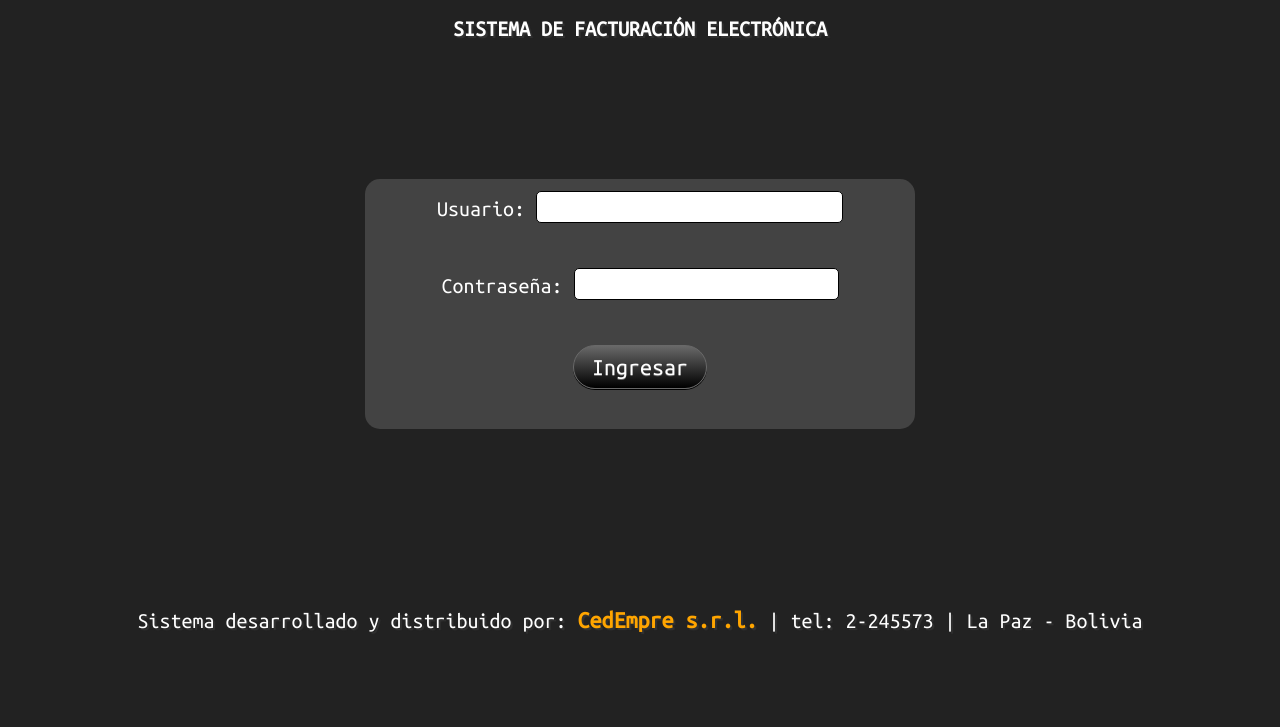
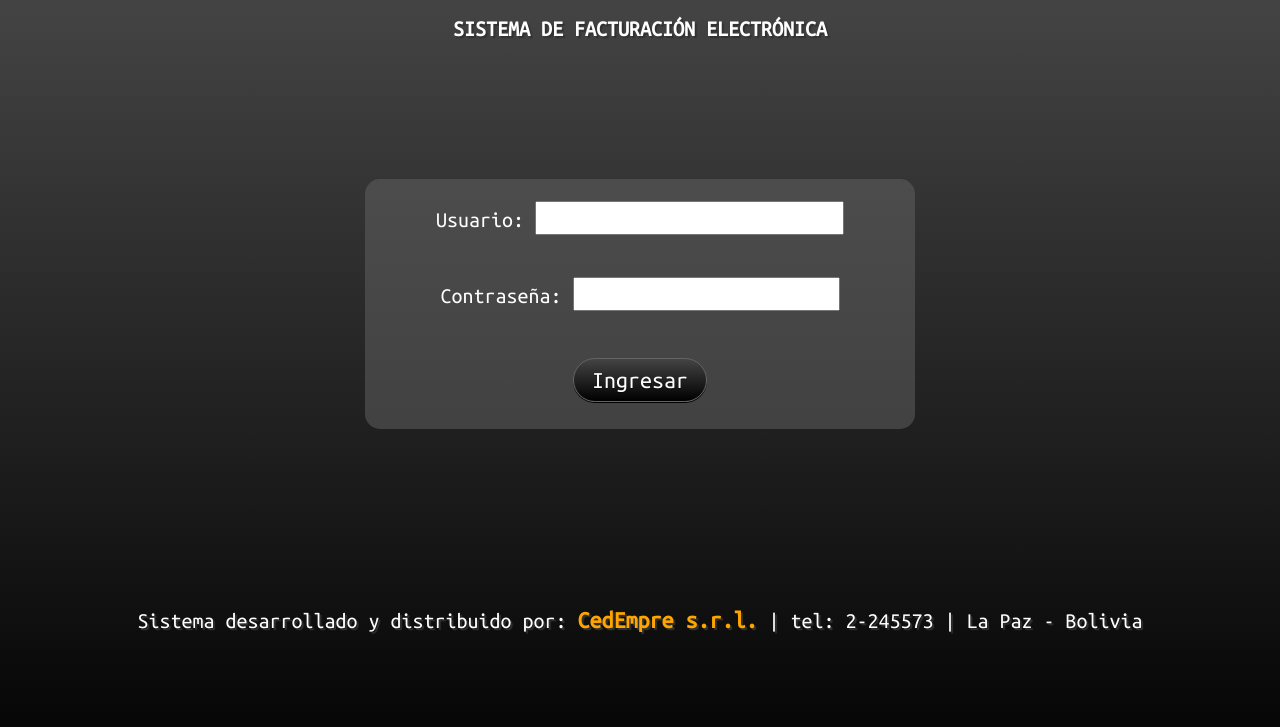
Before and after one commit to marco-sanchez/facturel, a PHP site: page / in a window 1280 px wide. Shown: the top 727 px of the page. Run offline with PHP 8.4, Linux system fonts and the light colour scheme.

Commit message:
Fix merge conflicts

```diff
--- a/css/_main.css
+++ b/css/_main.css
@@ -6,4 +6,3 @@
 @import 'left_panel.css';
 @import 'msgBox.css';
 @import 'index.css';
-@import 'scrollbars.css';
--- a/css/general.css
+++ b/css/general.css
@@ -17,7 +17,11 @@
 
     color: white;
 
-    background-color: rgb(34, 34, 34);
+    background: -webkit-gradient(linear, 0% 0%, 0% 100%, from(rgb(68,68,68)), to(rgb(0,0,0))); /* Safari 4-5, Chrome 1-9 */
+    background: -webkit-linear-gradient(top, rgb(68,68,68), rgb(0,0,0)); /* Safari 5.1, Chrome 10+ */
+    background: -moz-linear-gradient(top, rgb(68,68,68), rgb(0,0,0)); /* Firefox 3.6+ */
+    background: -ms-linear-gradient(top, rgb(68,68,68), rgb(0,0,0)); /* IE 10 */
+    background: -o-linear-gradient(top, rgb(68,68,68), rgb(0,0,0)); /* Opera 11.10+ */
 }
 
 div {
@@ -28,30 +32,18 @@
     padding: 10px;
 
     text-align: center;
-
-    vertical-align: top;
 }
 div.top{
     height: 100px;
 }
-div.central{
-    position: relative;
-    top:30px;
-    height: 80%;
-}
-
 div.content{
     position: absolute;
     right: 1%;
     width: 80%;
-    height: 95%;
+    height: 80%;
     overflow:auto;
-    padding: 10px;
-
-    background-color: rgb(20,20,20);
-    -webkit-box-shadow: 0 0 5px 5px rgb(0,0,0);
-    -moz-box-shadow: 0 0 5px 5px rgb(0,0,0);
-    box-shadow: 0 0 5px 5px rgb(0,0,0);
+    /*background-color: yellow;
+    color: blue;*/
 }
 
 div.logo_img{
@@ -61,66 +53,48 @@
 }
 
 button {
-    border: 1px solid #696969;
-    background: #000000;
-    background: -webkit-gradient(linear, 0% 0%, 0% 100%, from(#696969), to(#000000)); /* Safari 4-5, Chrome 1-9 */
-    background: -webkit-linear-gradient(top, #696969, #000000); /* Safari 5.1, Chrome 10+ */
-    background: -moz-linear-gradient(top, #696969, #000000); /* Firefox 3.6+ */
-    background: -ms-linear-gradient(top, #696969, #000000); /* IE 10 */
-    background: -o-linear-gradient(top, #696969, #000000); /* Opera 11.10+ */
+
+    border: 1px solid rgba(100, 100, 100, 1);
+    background: black;
+    background: -webkit-gradient(linear, 0% 0%, 0% 100%, from(rgb(68,68,68)), to(rgb(0,0,0))); /* Safari 4-5, Chrome 1-9 */
+    background: -webkit-linear-gradient(top, rgb(68,68,68), rgb(0,0,0)); /* Safari 5.1, Chrome 10+ */
+    background: -moz-linear-gradient(top, rgb(68,68,68), rgb(0,0,0)); /* Firefox 3.6+ */
+    background: -ms-linear-gradient(top, rgb(68,68,68), rgb(0,0,0)); /* IE 10 */
+    background: -o-linear-gradient(top, rgb(68,68,68), rgb(0,0,0)); /* Opera 11.10+ */
     padding: 9px 18px;
     -webkit-border-radius: 24px;
     -moz-border-radius: 24px;
     border-radius: 24px;
-    -webkit-box-shadow: #000000 0 1px 0;
-    -moz-box-shadow: #000000 0 1px 0;
-    box-shadow: #000000 0 1px 0;
-    text-shadow: #696969 0 1px 0;
+    -webkit-box-shadow: rgba(0,0,0,1) 0 1px 0;
+    -moz-box-shadow: rgba(0,0,0,1) 0 1px 0;
+    box-shadow: rgba(0,0,0,1) 0 1px 0;
+    text-shadow: rgba(0,0,0,.4) 0 1px 0;
     color: white;
     font-size: 24px;
     font-family: "Ubuntu Mono", sans-serif;
     text-decoration: none;
     vertical-align: middle;
 
-    } button:hover {
-      background: #696969;
-      background: -webkit-gradient(linear, 0% 0%, 0% 100%, from(#000000), to(#696969)); /* Safari 4-5, Chrome 1-9 */
-      background: -webkit-linear-gradient(top, #000000, #696969); /* Safari 5.1, Chrome 10+ */
-      background: -moz-linear-gradient(top, #000000), #696969); /* Firefox 3.6+ */
-      background: -ms-linear-gradient(top, #000000, #696969); /* IE 10 */
-      background: -o-linear-gradient(top, #000000, #696969); /* Opera 11.10+ */
+} button:hover {
+      background: gray;
+      background: -webkit-gradient(linear, 0% 0%, 0% 100%, from(rgb(0,0,0)), to(rgb(68,68,68))); /* Safari 4-5, Chrome 1-9 */
+      background: -webkit-linear-gradient(top, rgb(0,0,0), rgb(68,68,68)); /* Safari 5.1, Chrome 10+ */
+      background: -moz-linear-gradient(top, rgb(0,0,0)), rgb(68,68,68)); /* Firefox 3.6+ */
+      background: -ms-linear-gradient(top, rgb(0,0,0), rgb(68,68,68)); /* IE 10 */
+      background: -o-linear-gradient(top, rgb(0,0,0), rgb(68,68,68)); /* Opera 11.10+ */
       cursor: pointer;
 
-    } button:active {
+  } button:active {
         border: 1px solid white;
         /*color: rgba(0, 255, 0, 1);
-        text-shadow: #000000 0 1px 0;*/
-}
-
-th, td {
-    vertical-align: top;
-    padding: 10px;
-}
-
-select {
-    font-family: 'Ubuntu Mono',sans-serif;
-    font-size: 18px;
-    border: 1px solid;
-    -webkit-border-radius: 5px;
-    -moz-border-radius: 5px;
-    border-radius: 5px;
+        text-shadow: black 0 1px 0;*/
 }
 
 input {
     font-family: 'Ubuntu Mono',sans-serif;
     font-size: 28px;
-    color: #000000;
+    color: black;
     padding-left: 10px;
-
-    border: 1px solid #000000;
-    -webkit-border-radius: 5px;
-    -moz-border-radius: 5px;
-    border-radius: 5px;
 }
 
 input[type=checkbox]{
@@ -130,26 +104,17 @@
     -webkit-transform: scale(1.5); /* Safari and Chrome */
     -o-transform: scale(1.5); /* Opera */
     padding: 10px;
-
-    border: 1px solid #000000;
-    -webkit-border-radius: 10px;
-    -moz-border-radius: 10px;
-    border-radius: 10px;
 }
 
 textarea {
+    width: 300px;
+    height: 100px;
     font-family: 'Ubuntu Mono',sans-serif;
     font-size: 24px;
-    resize: none;
-
-    border: 1px solid #000000;
-    -webkit-border-radius: 10px;
-    -moz-border-radius: 10px;
-    border-radius: 10px;
 }
 
 span.cedempre {
-    /*text-shadow: 2px 2px 1px #000000;*/
+    /*text-shadow: 2px 2px 1px black;*/
     font-size: 24px;
     color: rgb(255, 165, 0);
 }
--- a/css/index.css
+++ b/css/index.css
@@ -2,15 +2,19 @@
 
 div.index_header {
     text-shadow: 2px 2px 1px rgba(50, 50, 50, 1);
+    /*background-color: rgba(50, 50, 50, 0.6);*/
 }
 
 div.index_body {
     height: 70%;
+    /*background-color: rgba(50, 50, 50, 0.6);*/
 }
 
 div.index_foot {
     text-shadow: 2px 2px 1px rgba(50, 50, 50, 1);
     font-size: 22px;
+
+    /*background-color: rgba(50, 50, 50, 0.6);*/
 }
 
 div.index_body table.login {
--- a/css/left_panel.css
+++ b/css/left_panel.css
@@ -2,9 +2,8 @@
     position:absolute;
     left:1%;
     width: 15%;
-    height: 95%;
-    background-color: rgb(100, 80, 0);
-    padding: 0;
+    height: 80%;
+    background-color: rgba(255, 160, 0, 0.3);;
 }
 .left_panel .lp_controls{
     /*width: 20%;*/
@@ -18,25 +17,23 @@
     padding: 0;
     /*width: 200px;*/
     font-family: Arial, sans-serif;
-    font-size: 18px;
+    font-size: 11pt;
 }
 
 .left_panel .lp_controls ul li{
-    font-family: 'Ubuntu Mono',sans-serif;
-    font-size: 18px;
     text-align: right;
     margin-bottom: 20px;
 }
 
 .left_panel .lp_controls ul li a{
-    color: #ffffff;
+    color: #ccc;
     text-decoration: none;
     display: block;
-    padding: 5px;
+    padding: 10px 10px 10px 20px;
 }
 
-.left_panel .lp_controls ul li a:hover, .lp_selected{
+.left_panel .lp_controls ul li a:hover{
     background: #000;
     border-left: 10px solid #333;
-    color: #ffffff;
+    color: #fff;
 }
```
Also changed, not shown: usuario.php (+26 -45 lines).
